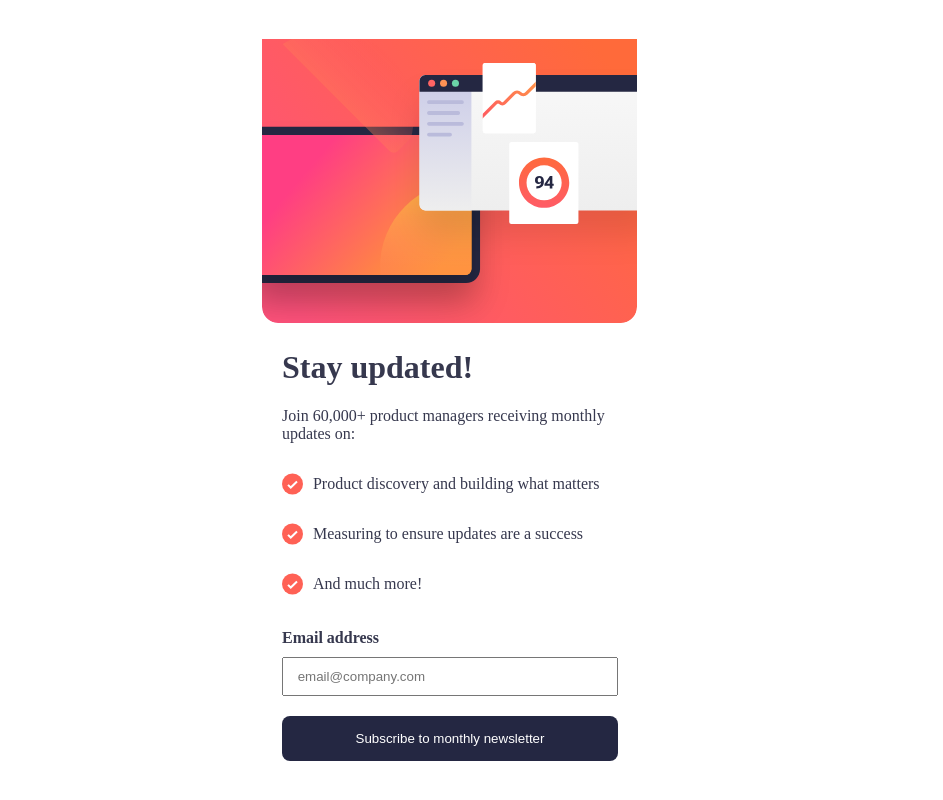
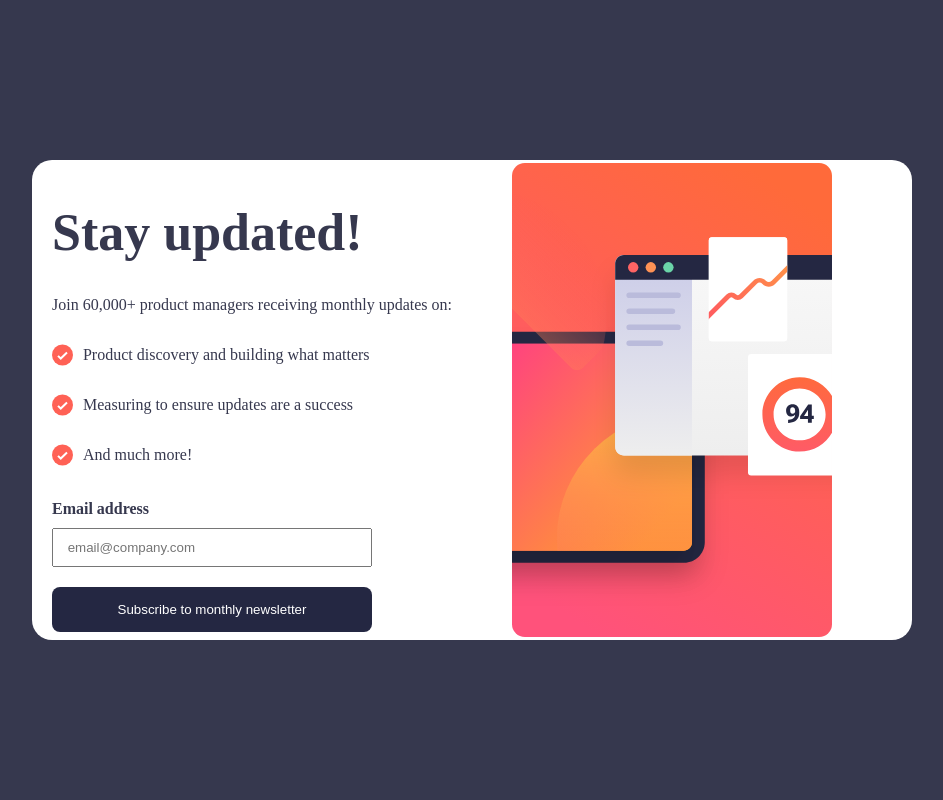
Before and after one commit to Mayaraassis/Front-End-Mentor, a plain HTML site: page newsletter-sign-up-with-success-message-main/index.html in a window 1280 px wide. Shown: the whole page, without its empty margins (168-1111 px from the left). Drawn offline with Linux system fonts and the light colour scheme.

Commit message:
add versao desktop

```diff
--- a/newsletter-sign-up-with-success-message-main/index.html
+++ b/newsletter-sign-up-with-success-message-main/index.html
@@ -16,16 +16,12 @@
 
   <!-- Sign-up form start -->
   <div class="container">
-
-
     <div class="image">
       <img class="img_mob" src="/assets/images/illustration-sign-up-mobile.svg">
       <img class="img_desk" src="/assets/images/illustration-sign-up-desktop.svg">
-
     </div>
     <div class="text">
-
-      <h1>
+      <h1 class="title">
         Stay updated!
       </h1>
 
@@ -91,8 +87,12 @@
     justify-content: center;
     align-items: center;
     color: hsl(235, 18%, 26%);
+    background-color: hsl(235, 18%, 26%);
   }
-
+  .container{
+    background-color: white;
+    height: 60%;
+  }
   .img_desk,
   .success {
     display: none;
@@ -133,6 +133,37 @@
     padding: 10px;
     margin-top: 10px;
   }
+
+  @media(min-width:765px){
+    .container{
+      display: flex;
+      flex-direction: row-reverse;
+      align-items: center;
+      border-radius: 20px;
+    }
+    .img_mob{
+      display: none;
+    }
+    .img_desk{
+      display: block;
+      width: 80%;
+      height: 90%;
+    }
+
+    .title{
+      font-size: 52px;
+    }
+    .text {
+      max-width: 60%;
+      margin-right: 60px;
+    }
+    .btn{
+      width: 80%;
+    }
+    input{
+      width: 74%;
+    }
+  }
 </style>
 
 <script>
```
